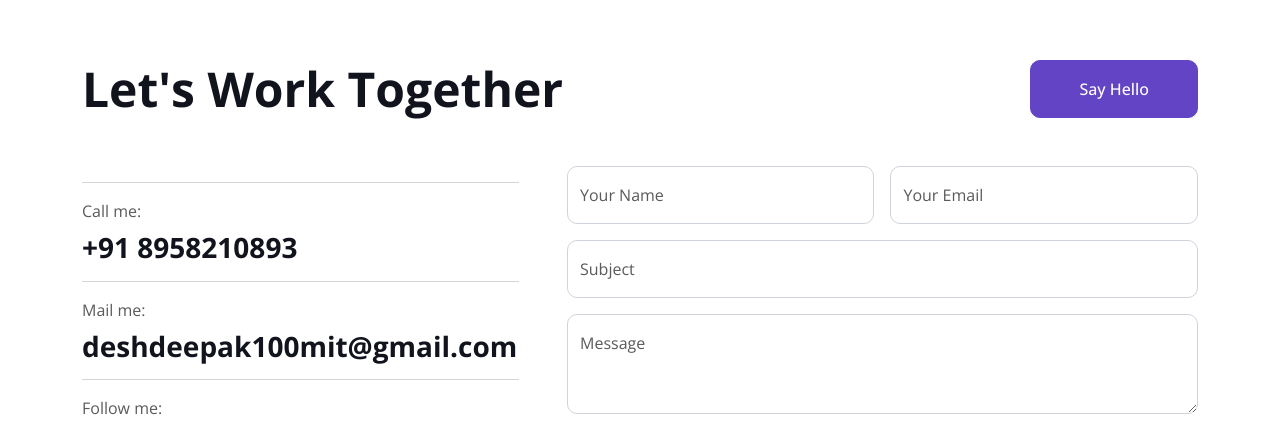
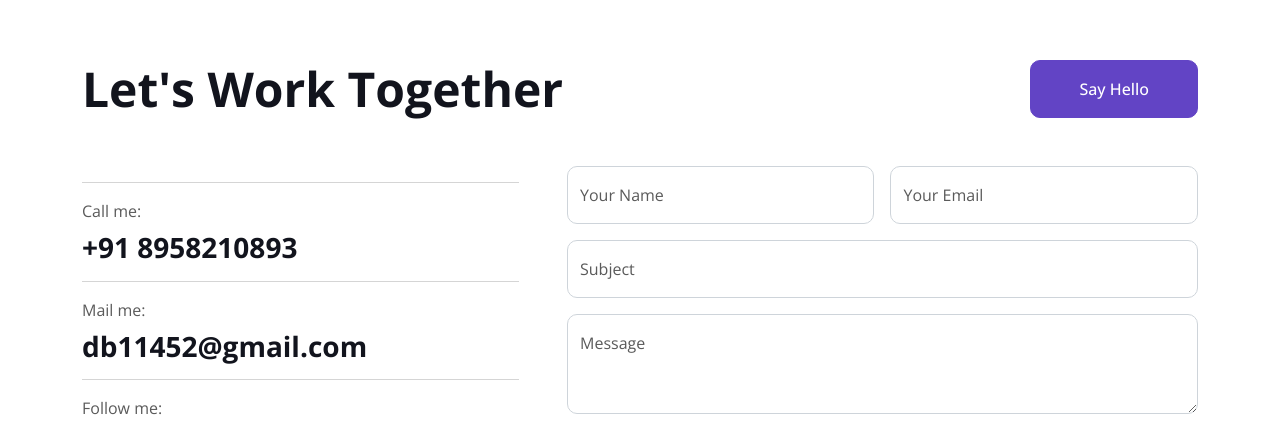
Before and after one commit to deshdeepakbharti/myportpolio, a plain HTML site: page index.html in a window 1280 px wide. Shown: the part 5777-6202 px from the top of the page. Drawn offline with nearby package versions, Linux system fonts and the light colour scheme; files whose address does not match are found by name.

Commit message:
Update index.html

```diff
--- a/index.html
+++ b/index.html
@@ -614,7 +614,7 @@
                     <h3 class="fw-bold">+91 8958210893</h3>
                     <hr class="w-100">
                     <p class="mb-2">Mail me:</p>
-                    <h3 class="fw-bold">deshdeepak100mit@gmail.com</h3>
+                    <h3 class="fw-bold">db11452@gmail.com</h3>
                     <hr class="w-100">
                     <p class="mb-2">Follow me:</p>
                     <div class="d-flex pt-2">
```
